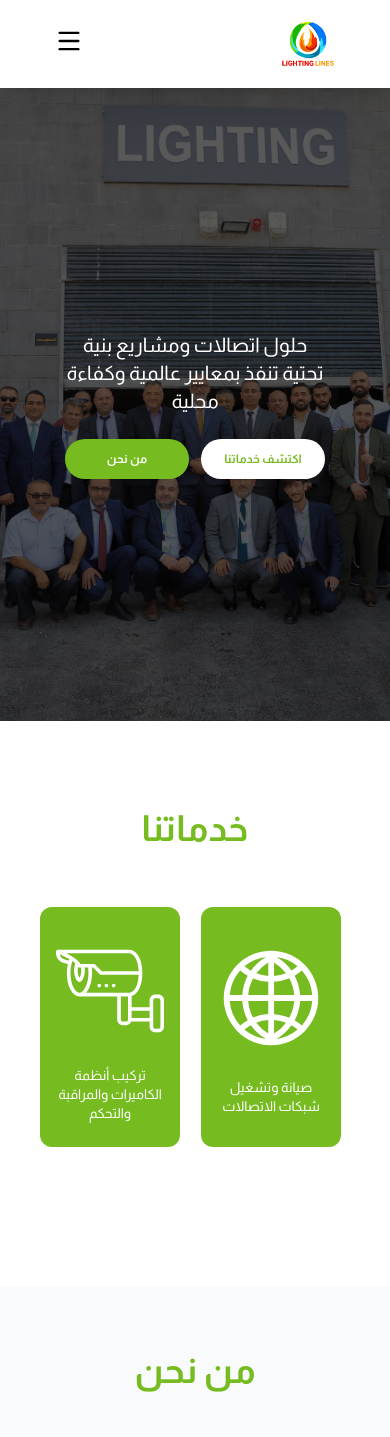
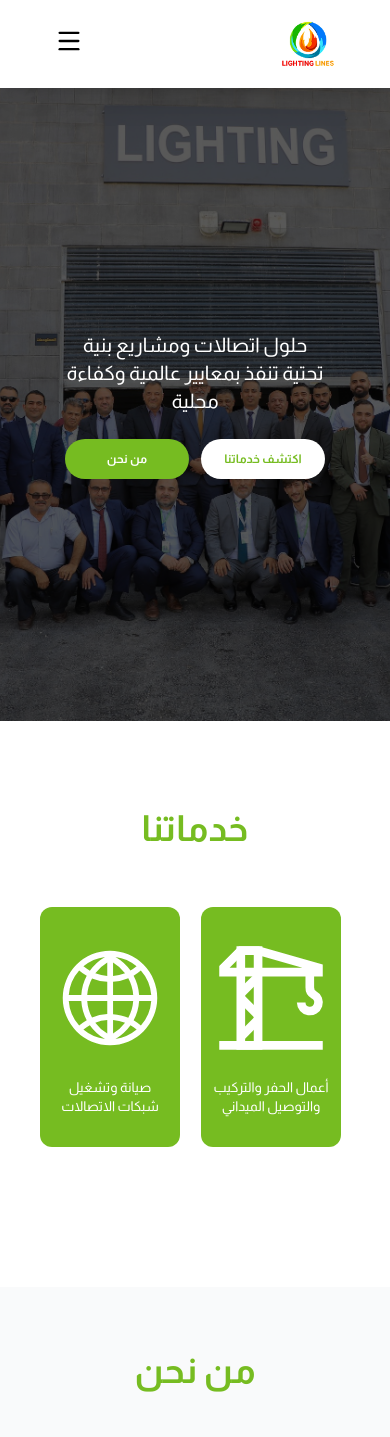
Before and after one commit to NadaAsadk/lighting-lines, a React (Vite) app: page / in a window 390 px wide. Shown: the top 1437 px of the page. Built offline with nearby package versions, Linux system fonts and the light colour scheme; a web font is replaced by a local one.

Commit message:
edit-Services

```diff
--- a/src/components/Navbar.jsx
+++ b/src/components/Navbar.jsx
@@ -14,7 +14,7 @@ function Navbar() {
       sections.forEach((section) => {
         const sectionTop = section.offsetTop;
         const sectionHeight = section.clientHeight;
-        if (scrollY >= sectionTop - sectionHeight / 3n) {
+        if (scrollY >= sectionTop - sectionHeight / 3) {
           current = section.getAttribute("id");
         }
       });
--- a/src/pages/Home.jsx
+++ b/src/pages/Home.jsx
@@ -29,7 +29,8 @@ L.Icon.Default.mergeOptions({
 });
 function Home() {
   const theme = useTheme();
-  const isSmallScreen = useMediaQuery(theme.breakpoints.down("lg"));
+  const isSmallScreen = useMediaQuery(theme.breakpoints.down("md"));
+  const isMedScreen = useMediaQuery(theme.breakpoints.down("lg"));
   const position = [32.302143445986665, 35.1238771758256];
   return (
     <div className="w-full flex justify-center flex-col">
@@ -38,7 +39,7 @@ function Home() {
         className="bg2 w-full py-10 flex justify-center items-center min-h-40 hero relative text-center"
       >
         <div className="flex flex-col gap-6 z-40 items-center">
-          <p className="txt3 text-xl lg:text-2xl max-w-2xl w-2/3 lg:w-full">
+          <p className="txt3 text-xl lg:text-2xl max-w-2xl w-2/3 md:w-full">
             حلول اتصالات ومشاريع بنية تحتية تنفذ بمعايير عالمية وكفاءة محلية
           </p>
           <div className="flex gap-3 w-2/3 lg:w-1/2 text-xs lg:text-md justify-center font-bold">
@@ -67,7 +68,7 @@ function Home() {
             modules={[Autoplay]}
             className="h-[350px]"
             spaceBetween={10}
-            slidesPerView={isSmallScreen ? 2 : 5}
+            slidesPerView={isSmallScreen ? 2 : isMedScreen ? 3 : 5}
             loop={true}
             autoplay={{
               delay: 2000,
```
